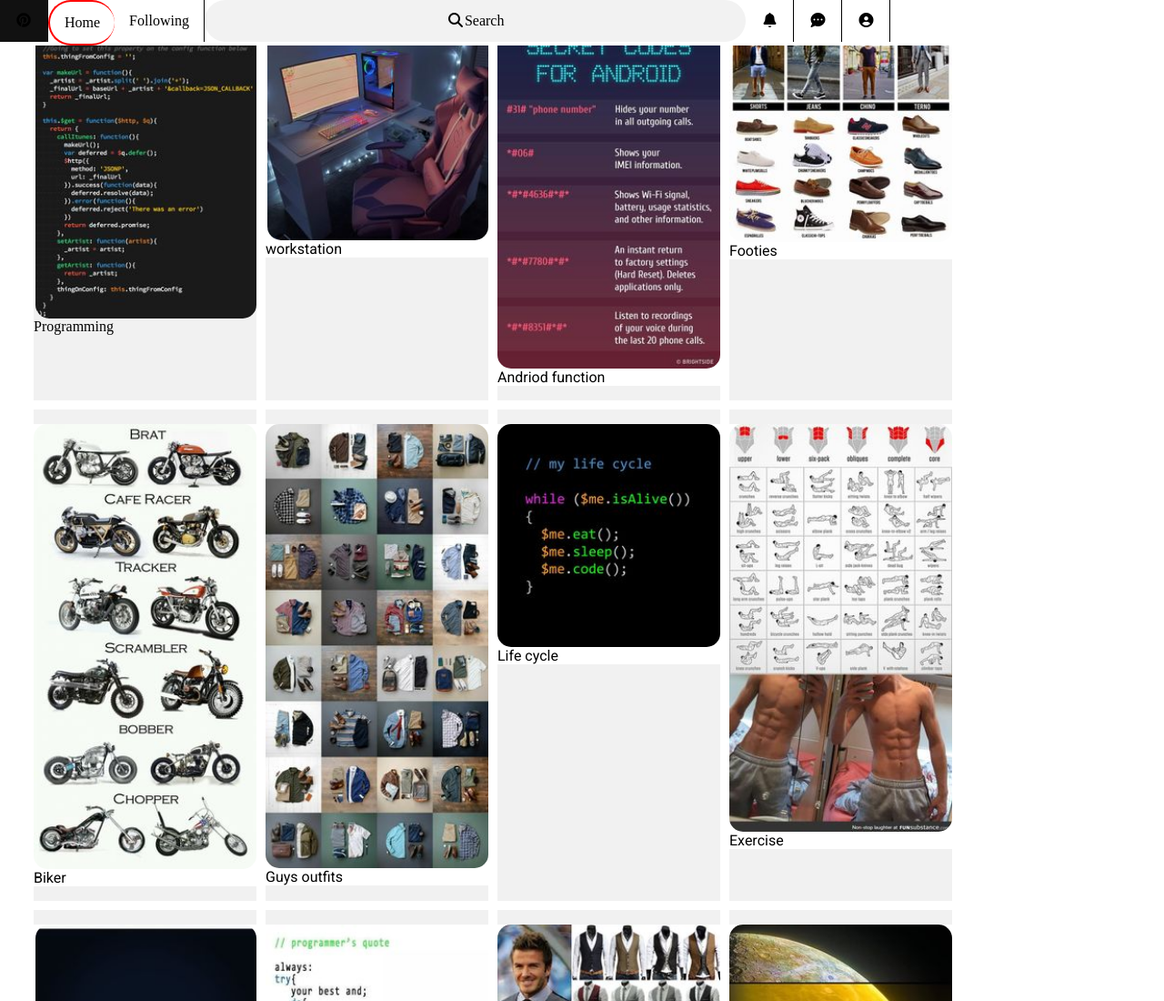
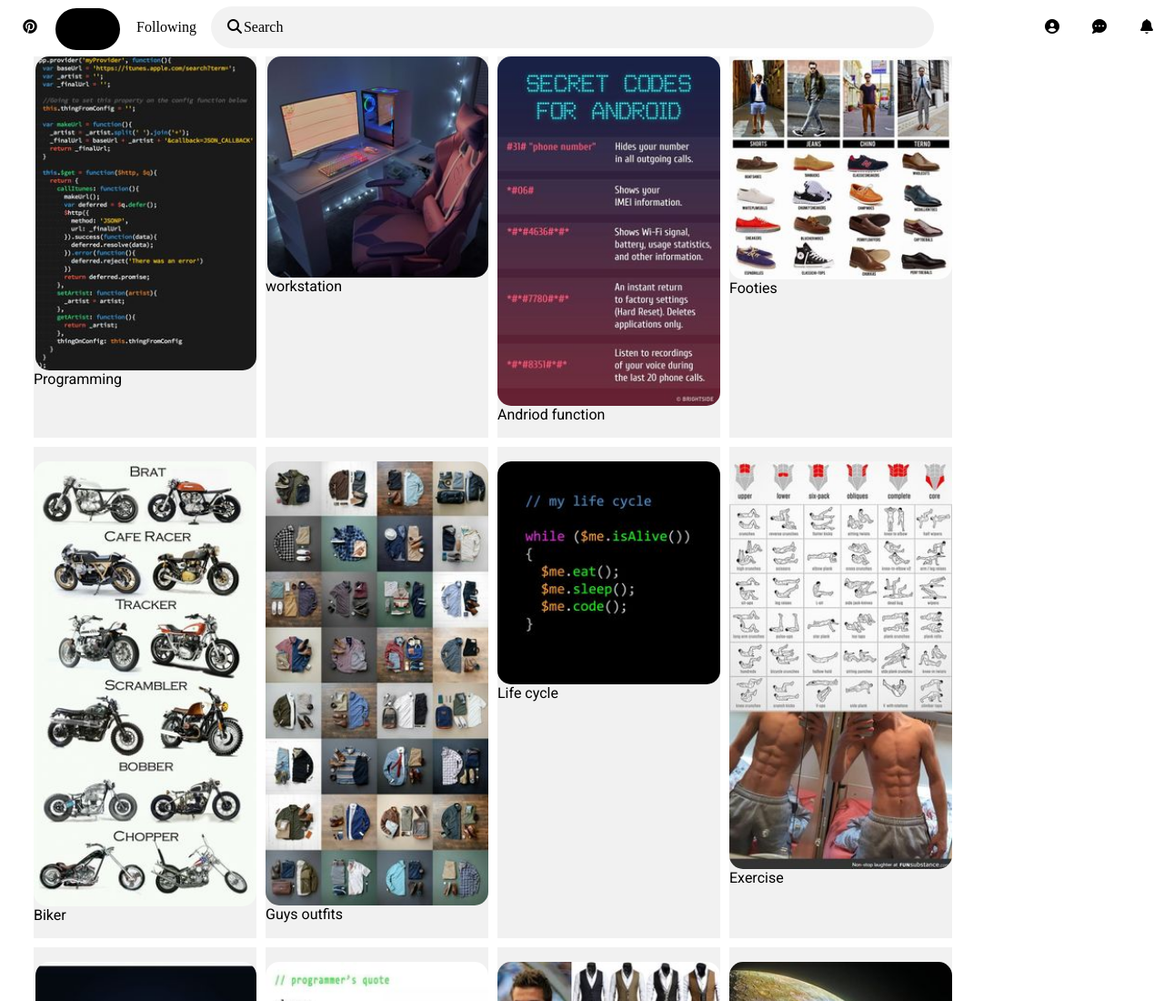
Before and after one commit to psalmex/flexbox, a plain HTML site: page bi_pinterest/index.html in a window 1280 px wide. Shown: the top 1100 px of the page at 91% size. Drawn offline with Linux system fonts and the light colour scheme; a script that the page names is missing; a web font is replaced by a local one.

Commit message:
pinterest

```diff
--- a/bi_pinterest/index.html
+++ b/bi_pinterest/index.html
@@ -20,9 +20,9 @@
                 <li><a href="#Home">Home</a></li>
                 <li><a href="#Following">Following</a></li>
                 <li><a><i class="fas fa-search"></i>Search</a></li>
-                <li><a><i class="fas fa-bell"></i></a></li>
-                <li><a><i class="fas fa-comment-dots"></i></a></li>
-                <li><a><i class="fas fa-user-circle"></i></a></li>
+                <li style="float:right"><a><i class="fas fa-bell"></i></a></li>
+                <li style="float:right"><a><i class="fas fa-comment-dots"></i></a></li>
+                <li style="float:right"><a><i class="fas fa-user-circle"></i></a></li>
               </ul>
 
             </nav>
@@ -32,7 +32,7 @@
             <div class="flex-container";>
 
               <div class="clearfix">
-                <img src="\bi_pinterest\images\programming1.jpg" alt="programming1" width="243"><br>Programming
+                <p><img src="\bi_pinterest\images\programming1.jpg" alt="programming1" width="243"><br>Programming</p>
               </div>
 
               <div class="clearfix">
--- a/bi_pinterest/style.css
+++ b/bi_pinterest/style.css
@@ -8,47 +8,41 @@ body {
   margin: 0px;
   padding: 0px;
   }
+
   header {
     background-color: black;
     text-align: center;
     margin: 0px;
     padding: 0px;
   }
-  h1 {
-    font-family: 'Felipa', cursive;
-    font-size: 80px;
-    text-align: center;
-  }
-
   ul {
   list-style-type: none;
   background-color: white;
-  margin: 0px;
+  margin: 7px;
   padding: 0px;
+  width: 100%;
   position: fixed;
   top: 0px;
   right: 0px;
   left: 0px;
-  height: 50px;
+  height: 55px;
   overflow: hidden;
   }
-
   li {
-  float: left;
-  border-right: 1px solid;
-  }
+    float: left;
+    }
 
   li:nth-child(2){
-  border: 2px solid red;
-  border-radius: 40px;
-  border-right: none;
+    color:white;
+    background-color: black;
+    border: 2px solid;
+    border-radius: 40px;
   }
   li:nth-child(4){
     background-color: #f2f2f2;
-    border-width: 0px;
-    border-style: solid;
+    border-style: solid #f2f2f2;
     border-radius: 40px;
-    padding: 0px 250px;
+    padding-right: 700px;
     text-align: left;
   }
 
@@ -61,7 +55,9 @@ body {
   }
 
   li a:hover:not(.active) {
-  background-color: #111;
+  background-color: #f2f2f2;
+  border: solid #f2f2f2;
+  border-radius: 40px;
   }
 
   li {
@@ -73,29 +69,23 @@ body {
   color: black;
   text-align: center;
   padding: 14px 16px;
-  text-decoration: #666;
   }
-  header h2 {
-    color: white;
-    font-size: 20px;
+
+  div {
+    background-color: white;
+    width:95%;
     padding: 0px;
-    margin: 0px;
+    margin-top: 41px;
+    margin-left: auto;
+    margin-right: auto;
+    height:auto;
   }
-  div {
-    width:95%;
-    margin: auto;
-    height: auto;
-  }
+
   div p {
     text-align: left;
-    background-color: white;
+
   }
 
-  div.clearfix::after {
-    content: "";
-    clear: both;
-    display: table;
-  }
   .flex-container {
   display: flex;
   flex-wrap: wrap;
@@ -109,12 +99,10 @@ body {
   img {
     float: right;
     border-width: 0px;
-    border-style: solid;
+    border-style: none;
     border-radius: 15px;
   }
-  h2 {
-    font-family: 'Roboto', sans-serif;
-  }
+
   p {
     font-family: 'Roboto', sans-serif;
     text-align: left;
```
